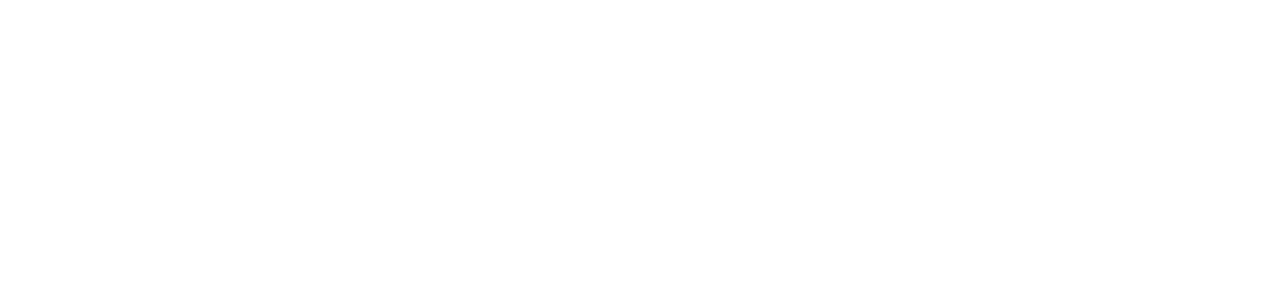
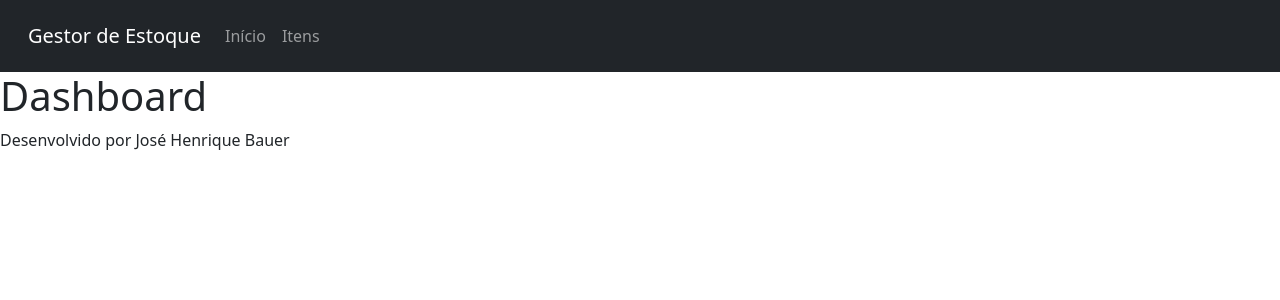
Before and after one commit to josebauer/gestor-de-estoque, a React (Vite) app: page / in a window 1280 px wide. Shown: the top 300 px of the page. Built offline with nearby package versions, Linux system fonts and the light colour scheme.

Commit message:
Cria estrutura no Root Layout e adiciona navbar

```diff
--- a/src/App.jsx
+++ b/src/App.jsx
@@ -1,6 +1,10 @@
+import { RouterProvider } from "react-router-dom";
+import router from "./router";
+
 export default function App() {
   return (
     <>
+      <RouterProvider router={router} />
     </>
   )
 }
--- a/src/pages/RootLayout.jsx
+++ b/src/pages/RootLayout.jsx
@@ -1,11 +1,26 @@
+import { Container, Nav, Navbar } from "react-bootstrap";
 import { Outlet } from "react-router-dom";
 
 export default function RootLayout() {
   return (
     <>
+      <header>
+        <Navbar bg="dark" data-bs-theme="dark" className="p-3">
+          <Container fluid>
+            <Navbar.Brand href="/">Gestor de Estoque</Navbar.Brand>
+            <Nav className="me-auto">
+              <Nav.Link href="/">Início</Nav.Link>
+              <Nav.Link href="/items">Itens</Nav.Link>
+            </Nav>
+          </Container>
+        </Navbar>
+      </header>
       <div>
         <Outlet />
       </div>
+      <footer>
+        Desenvolvido por José Henrique Bauer
+      </footer>
     </>
   )
 }
--- a/src/pages/items/ItemsLayout.jsx
+++ b/src/pages/items/ItemsLayout.jsx
@@ -3,6 +3,7 @@
 export default function ItemsLayout() {
   return (
     <main>
+      <h1>Itens em Estoque</h1>
       <Outlet />
     </main>
   )
--- a/src/pages/items/ListItems.jsx
+++ b/src/pages/items/ListItems.jsx
@@ -1,6 +1,7 @@
 export default function ListItems() {
   return (
     <>
+      <h2>Todos os Itens</h2>
     </>
   )
 }
--- a/src/router.jsx
+++ b/src/router.jsx
@@ -5,6 +5,7 @@
 import ShowItem from "./pages/items/ShowItem";
 import UpdateItem from "./pages/items/UpdateItem";
 import ItemsLayout from "./pages/items/ItemsLayout";
+import CreateItem from "./pages/items/CreateItem";
 
 const router = createBrowserRouter([{
   path: '/',
--- a/src/scss/styles.scss
+++ b/src/scss/styles.scss
@@ -0,0 +1 @@
+@import '../../node_modules/bootstrap/scss/bootstrap.scss'
```
